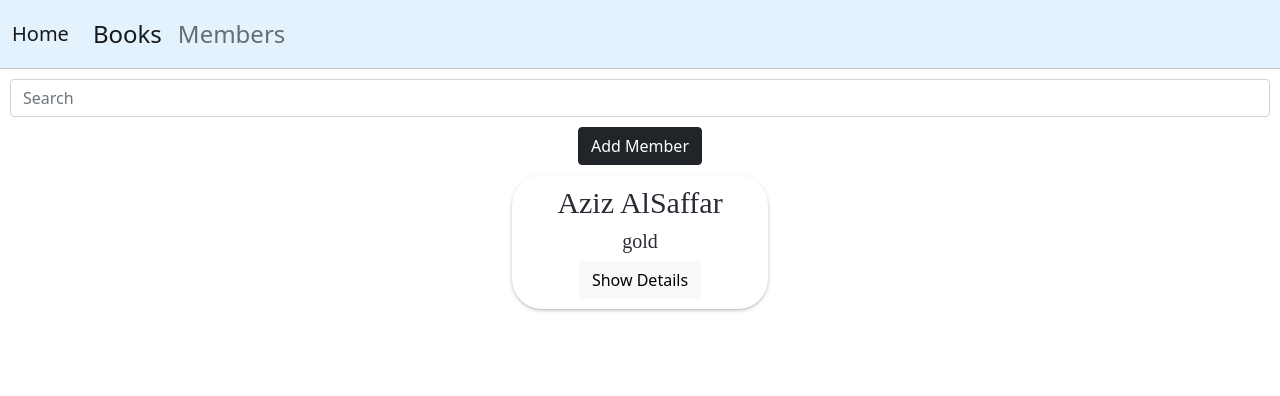
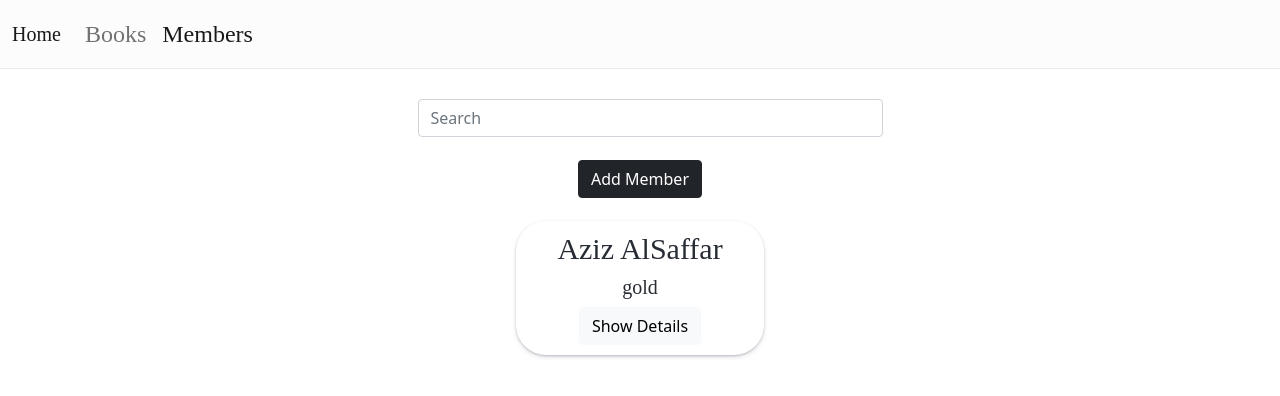
Before and after one commit to aadelalqaabi/CODED-Project-Library-Pair, a React (Create React App) app in the folder library/: page /MemberList in a window 1280 px wide. Shown: the top 396 px of the page. Built offline with nearby package versions, Linux system fonts and the light colour scheme; no server answers.

Commit message:
Doing Genres

```diff
--- a/library/src/App.css
+++ b/library/src/App.css
@@ -4,12 +4,11 @@
 
 nav{
   font-size: 24px;
-  /*border-radius: 10px;*/
-  border-bottom: 1px solid silver;
-
+  border-bottom: 0.2px solid rgb(238, 235, 235);
 }
 .nav-special{
-  background-color: #e3f2fd;
+  background-color: #fcfcfc;
+  font-family: 'Times New Roman', Times, serif;
 }
 
 .onemember{
@@ -26,6 +25,7 @@ nav{
   display: inline-block;
   vertical-align: top;
   width: 46%;
+
 }
 .onebook{
   color: antiquewhite;
@@ -82,7 +82,6 @@ nav{
   text-align: center;
   font-size: 20px;
   font-family: 'Goudy Bookletter 1911', serif;
-
   display: inline-block;
   background-color: #fffefe;
   color: rgb(0, 0, 0);
@@ -92,7 +91,6 @@ nav{
   margin-right: 5px;
   margin-bottom:5px;
   margin-top: 15px;
-
 }
 .booklist{
   display: flex;
@@ -118,11 +116,25 @@ nav{
  padding: 10px;
 
 }
+.input-group.rounded{
+  justify-content: center;
+}
+.searchaddmember{
+  margin: 10px;
+ padding: 10px;
+ display:grid;
+}
 #addbook{
-display: flex;
-justify-content: right;
-padding-top: 20px;
 
+padding-top: 10px;
+padding-bottom: 10px;
+margin: 3px;
+
+}
+#addmember{
+  padding-top: 10px;
+  padding-bottom: 10px;
+  margin: 3px;
 }
 #searchmember{
   display:flex;
@@ -134,6 +146,13 @@ padding-top: 20px;
 
   margin: 8px;
 
+}
+
+#searchinputmember{
+
+  margin: 10px;
+
+  padding-right: 200px;
 }
 #selectinput{
   margin: 8px;
--- a/library/src/components/Book.js
+++ b/library/src/components/Book.js
@@ -4,6 +4,7 @@ function Book({ book }) {
     @import
     url('https://fonts.googleapis.com/css2?family=Libre+Barcode+39+Text&family=Playball&family=Press+Start+2P&family=Sanchez&display=swap');
   </style>;
+  let genres = book.genres.map((genre) => genre);
   return (
     <div className="onebook">
       <div className="bookimage">
@@ -14,7 +15,7 @@ function Book({ book }) {
 
         <h2 className="bookauthor">By {book.author}</h2>
 
-        <h3 className="bookgenres">{[...book.genres]}</h3>
+        <h3 className="bookgenres">{book.genres}</h3>
       </div>
     </div>
   );
--- a/library/src/components/BookAdd.js
+++ b/library/src/components/BookAdd.js
@@ -1,22 +1,36 @@
 import { useState } from "react";
 import { Button, Modal, Form } from "react-bootstrap";
 import bookStore from "../stores/bookStore";
+import { MultiSelect } from "react-multi-select-component";
 function BookAdd() {
   const [show, setShow] = useState(false);
-  const genresArray = [
-    "Action",
-    "Fantasy",
-    "Sci-Fi",
-    "Romance",
-    "Fiction",
-    "Self-Help",
-    "Thriller",
-    "Suspense",
-    "Biography",
-    "Business",
-    "Entrepreneurship",
-    "Crime",
-    "Mystery",
+  const [selected, setSelected] = useState([]);
+
+  //const [onselect, setOnselect] = useState(selected);
+
+  const options = [
+    { label: "Action", value: "Action" },
+    { label: "Fantasy", value: "Fantasy" },
+    { label: "Sci-Fi", value: "Sci-Fi" },
+    { label: "Romance", value: "Romance" },
+
+    { label: "Fiction", value: "Fiction" },
+
+    { label: "Self-Help", value: "Self-Help" },
+
+    { label: "Thriller", value: "Thriller" },
+
+    { label: "Suspense", value: "Suspense" },
+
+    { label: "Biography", value: "Biography" },
+
+    { label: "Business", value: "Business" },
+
+    { label: "Entrepreneurship", value: "Entrepreneurship" },
+
+    { label: "Crime", value: "Crime" },
+
+    { label: "Mystery", value: "Mystery" },
   ];
 
   const [theBook, setTheBook] = useState({
@@ -29,14 +43,20 @@ function BookAdd() {
   const handleChange = (event) => {
     setTheBook({ ...theBook, [event.target.name]: event.target.value });
   };
-  const handleGenres = (current) => {
+  /* const handleGenres = (current) => {
     let newArray = [];
     newArray.push(current);
     setTheBook({ ...theBook, genres: newArray });
-  };
+  };*/
   const handleSubmit = (event) => {
     event.preventDefault();
+
+    // let newArray = selected.map((genre) => genre.value);
+    //setTheBook({ ...theBook, genres: newArray });
+
+    console.log(theBook.genres);
     bookStore.createBook(theBook);
+    //setSelected([]);
     handleClose();
   };
   const handleClose = () => setShow(false);
@@ -85,20 +105,14 @@ function BookAdd() {
                 onChange={handleChange}
               />
             </Form.Group>
-            <Form.Group className="mb-3" controlId="formBasicGenres">
-              {genresArray.map((type) => (
-                <div key={`default-${type}`} className="mb-3">
-                  <Form.Check
-                    type={"checkbox"}
-                    onChange={(type) => handleGenres(type)}
-                    id={`${type}`}
-                    label={`${type}`}
-                    name="genres"
-                  />
-                </div>
-              ))}
-            </Form.Group>
-
+            <MultiSelect
+              options={options}
+              value={selected}
+              onChange={setSelected}
+              name="genres"
+              labelledBy="Select"
+            />
+            <br />
             <Button variant="primary mx-2" type="submit">
               Submit
             </Button>
--- a/library/src/components/MemberAdd.js
+++ b/library/src/components/MemberAdd.js
@@ -23,7 +23,7 @@ function MemberAdd() {
 
   return (
     <>
-      <div className="mx-2">
+      <div className="mx-2" id="addmember">
         <Button variant="dark" onClick={handleShow}>
           Add Member
         </Button>
--- a/library/src/components/MemberList.js
+++ b/library/src/components/MemberList.js
@@ -13,17 +13,19 @@ function MemberList() {
     )
     .map((member) => <Member member={member} key={member.id} />);
   return (
+    <div className="searchaddmember">
+      <div class="input-group rounded">
         <div>
-      <div class="input-group rounded">
           <input
             type="search"
             class="form-control rounded"
-          id="searchmember"
+            id="searchinputmember"
             placeholder="Search"
             aria-label="Search"
             aria-describedby="search-addon"
             onChange={(e) => setQuery(e.target.value)}
           />
+        </div>
       </div>
       <MemberAdd />
       <div className="memberList">{memberList}</div>
--- a/library/src/components/Nav.js
+++ b/library/src/components/Nav.js
@@ -5,9 +5,9 @@ function Nav() {
   return (
     <nav className="navbar navbar-expand-lg navbar-light nav-special">
       <div className="container-fluid">
-        <a className="navbar-brand" href="/Home">
+        <NavLink className="navbar-brand" to="/Home">
           Home
-        </a>
+        </NavLink>
         <button
           className="navbar-toggler"
           type="button"
@@ -22,18 +22,14 @@ function Nav() {
         <div className="collapse navbar-collapse" id="navbarTogglerDemo02">
           <ul className="navbar-nav me-auto mb-2 mb-lg-0">
             <li className="nav-item">
-              <a
-                className="nav-link active"
-                aria-current="page"
-                href="/BookList"
-              >
+              <NavLink className="nav-link " aria-current="page" to="/BookList">
                 Books
-              </a>
+              </NavLink>
             </li>
             <li className="nav-item">
-              <a className="nav-link" href="/MemberList">
+              <NavLink className="nav-link" to="/MemberList">
                 Members
-              </a>
+              </NavLink>
             </li>
           </ul>
         </div>
```
Also changed, not shown: 1 other file (tests, documents, lock files or other folders). Lines whose indentation alone changed are shown as unchanged.
